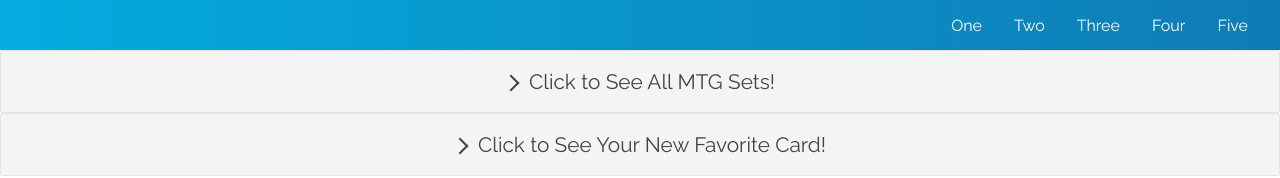
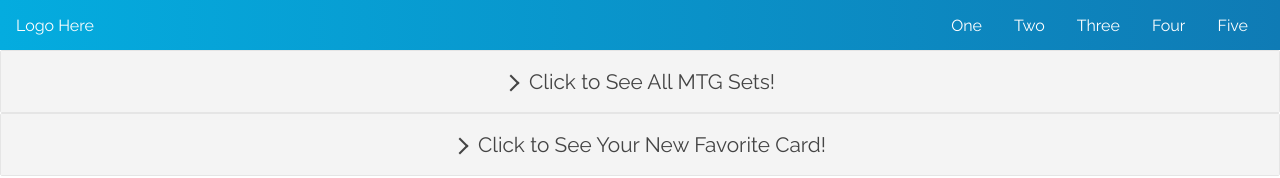
Before and after one commit to caseymacleod22/mtg-card-library, a React (Create React App) app: page / in a window 1280 px wide. Shown: the top 178 px of the page. Built offline with nearby package versions, Linux system fonts and the light colour scheme; no server answers.

Commit message:
placeholder logo

```diff
--- a/src/components/Nav.js
+++ b/src/components/Nav.js
@@ -2,7 +2,7 @@ export default function Nav () {
     return (
   <section class="top-nav">
     <div>
-      {/* Logo Here */}
+      Logo Here
     </div>
     <input id="menu-toggle" type="checkbox" />
     <label class='menu-button-container' for="menu-toggle">
```
